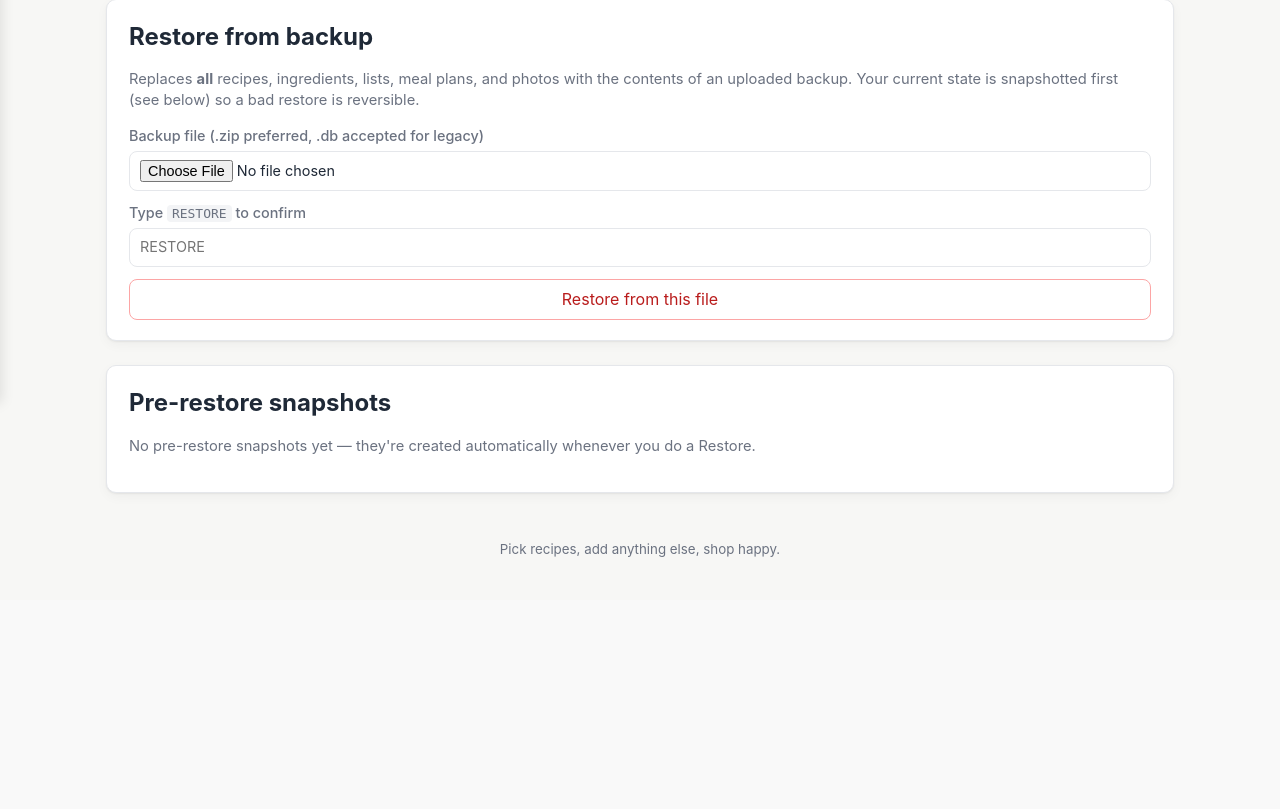
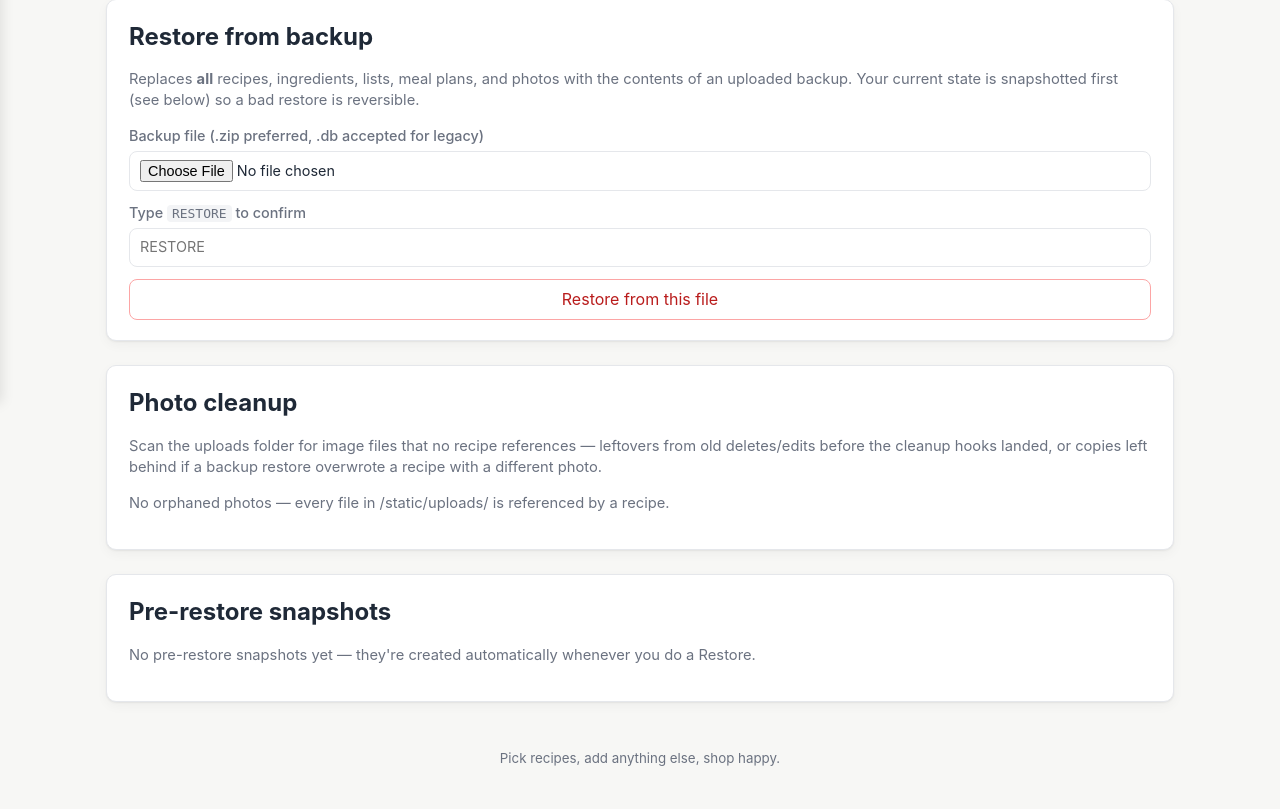
Before and after one commit to kasgore/ShoppingList, a Flask app: page /backup in a window 1280 px wide. Shown: the part 397-1206 px from the top of the page. Before the commit the page ends 954 px from the top, so only its background shows below. Run offline with Flask 3, Linux system fonts and the light colour scheme; some libraries are stand-ins or nearby versions.

Commit message:
Clean up uploaded photos on recipe delete + edit-replace
Three leaks closed:
  - recipe_delete: capture image_url before deleting the row, then
    unlink the file from disk via _delete_uploaded_image_file. Also
    explicitly DELETE FROM recipe_embedding (vec0 doesn't honor FK
    cascades).
  - _save_recipe edit branch: capture old image_url before UPDATE,
    unlink old file if the new image differs.
  - Backup page: new "Photo cleanup" section scans /static/uploads/
    for files not referenced by any recipe and offers a one-click
    bulk-remove for catching past leaks.

_delete_uploaded_image_file is path-traversal hardened: rejects any
URL whose basename contains "/", "\", or "..", and verifies the
resolved path lives under UPLOAD_DIR. Skips deletion when another
recipe still references the same URL (rare edge case where a user
manually pasted the same path into two recipes).

Co-Authored-By: Claude Opus 4.7 (1M context) <noreply@anthropic.com>

```diff
--- a/app.py
+++ b/app.py
@@ -463,6 +463,68 @@ def _refresh_recipe_embedding(db, recipe_id: int) -> None:
     ).fetchall()
     text = _embedding.build_recipe_text(row, ings)
     _embedding.upsert_recipe_embedding(db, recipe_id, text)
+
+
+def _delete_uploaded_image_file(
+    url: str, except_recipe_id: int | None = None
+) -> bool:
+    """Remove an uploaded image file from disk if no other recipe needs it.
+
+    Returns True if a file was actually deleted. Skipped silently when:
+      - `url` doesn't point at /static/uploads/ (external URLs are left alone)
+      - the file's already gone
+      - another recipe (other than `except_recipe_id`) still references it
+
+    Path-traversal hardened: rejects any url containing `..` / `/` / `\\`
+    in the basename and verifies the resolved path lives under UPLOAD_DIR.
+    """
+    if not url or not url.startswith("/static/uploads/"):
+        return False
+    basename = url[len("/static/uploads/"):]
+    if not basename or "/" in basename or "\\" in basename or ".." in basename:
+        return False
+    full = os.path.join(UPLOAD_DIR, basename)
+    try:
+        real_full = os.path.realpath(full)
+        real_dir = os.path.realpath(UPLOAD_DIR)
+        if os.path.commonpath([real_full, real_dir]) != real_dir:
+            return False
+    except (OSError, ValueError):
+        return False
+    if not os.path.isfile(full):
+        return False
+    db = get_db()
+    sql = "SELECT COUNT(*) FROM recipe WHERE image_url = ?"
+    params: list = [url]
+    if except_recipe_id is not None:
+        sql += " AND id != ?"
+        params.append(except_recipe_id)
+    if db.execute(sql, params).fetchone()[0] > 0:
+        return False
+    try:
+        os.remove(full)
+        return True
+    except OSError:
+        return False
+
+
+def _scan_orphan_images() -> list[str]:
+    """Return basenames in UPLOAD_DIR that no recipe.image_url references."""
+    if not os.path.isdir(UPLOAD_DIR):
+        return []
+    db = get_db()
+    referenced: set[str] = set()
+    for row in db.execute(
+        "SELECT image_url FROM recipe WHERE image_url != ''"
+    ).fetchall():
+        url = row["image_url"]
+        if url and url.startswith("/static/uploads/"):
+            referenced.add(url[len("/static/uploads/"):])
+    on_disk: set[str] = set()
+    for fname in os.listdir(UPLOAD_DIR):
+        if os.path.isfile(os.path.join(UPLOAD_DIR, fname)):
+            on_disk.add(fname)
+    return sorted(on_disk - referenced)
 
 
 def _validate_image_url(url: str) -> str:
@@ -1156,8 +1218,24 @@ def create_app() -> Flask:
     @app.route("/recipes/<int:recipe_id>/delete", methods=["POST"])
     def recipe_delete(recipe_id: int):
         db = get_db()
+        # Capture image_url before delete so we can clean up the file.
+        row = db.execute(
+            "SELECT image_url FROM recipe WHERE id = ?", (recipe_id,)
+        ).fetchone()
+        image_url = row["image_url"] if row else ""
+        # vec0 virtual tables don't honor FK cascades — clean up the
+        # embedding row explicitly. OperationalError = extension not
+        # loaded, table doesn't exist; safe to ignore.
+        try:
+            db.execute(
+                "DELETE FROM recipe_embedding WHERE recipe_id = ?", (recipe_id,)
+            )
+        except sqlite3.OperationalError:
+            pass
         db.execute("DELETE FROM recipe WHERE id = ?", (recipe_id,))
         db.commit()
+        if image_url:
+            _delete_uploaded_image_file(image_url, except_recipe_id=recipe_id)
         flash("Recipe deleted.", "success")
         return redirect(url_for("recipes_page"))
 
@@ -1323,13 +1401,44 @@ def create_app() -> Flask:
                     })
                 except OSError:
                     pass
+        orphans = _scan_orphan_images()
+        orphan_bytes = 0
+        for fname in orphans:
+            full = os.path.join(UPLOAD_DIR, fname)
+            try:
+                orphan_bytes += os.path.getsize(full)
+            except OSError:
+                pass
         return render_template(
             "backup.html",
             db_size=db_size,
             photo_count=photo_count,
             photo_bytes=photo_bytes,
             snapshots=snapshots,
-        )
+            orphan_count=len(orphans),
+            orphan_bytes=orphan_bytes,
+        )
+
+    @app.post("/backup/cleanup-orphans")
+    def backup_cleanup_orphans():
+        orphans = _scan_orphan_images()
+        deleted = 0
+        for fname in orphans:
+            full = os.path.join(UPLOAD_DIR, fname)
+            try:
+                os.remove(full)
+                deleted += 1
+            except OSError:
+                pass
+        if deleted:
+            flash(
+                f"Removed {deleted} orphaned photo file"
+                f"{'' if deleted == 1 else 's'}.",
+                "success",
+            )
+        else:
+            flash("No orphaned photos to clean up.", "success")
+        return redirect(url_for("backup_page"))
 
     @app.get("/backup/download")
     def backup_download():
@@ -1681,6 +1790,15 @@ def create_app() -> Flask:
             servings = 4
 
         db = get_db()
+        # Capture the existing image_url before UPDATE so we can clean up
+        # the old uploaded file if the user replaced it.
+        old_image_url = ""
+        if recipe_id is not None:
+            old_row = db.execute(
+                "SELECT image_url FROM recipe WHERE id = ?", (recipe_id,)
+            ).fetchone()
+            if old_row:
+                old_image_url = old_row["image_url"] or ""
         try:
             if recipe_id is None:
                 cur = db.execute(
@@ -1741,6 +1859,12 @@ def create_app() -> Flask:
         db.commit()
         _refresh_recipe_embedding(db, recipe_id)
         db.commit()
+        # If the user replaced the image (or removed it), unlink the old
+        # uploaded file from disk so we don't accumulate orphans.
+        if old_image_url and old_image_url != image_url:
+            _delete_uploaded_image_file(
+                old_image_url, except_recipe_id=recipe_id
+            )
         flash(f"Saved recipe: {name}.", "success")
         return redirect(url_for("recipes_page"))
 
--- a/templates/backup.html
+++ b/templates/backup.html
@@ -50,6 +50,28 @@
 </section>
 
 <section class="card">
+  <h2>Photo cleanup</h2>
+  <p class="muted">
+    Scan the uploads folder for image files that no recipe references —
+    leftovers from old deletes/edits before the cleanup hooks landed,
+    or copies left behind if a backup restore overwrote a recipe with
+    a different photo.
+  </p>
+  {% if orphan_count and orphan_count > 0 %}
+    <p>
+      <strong>{{ orphan_count }} orphan photo{{ '' if orphan_count == 1 else 's' }}</strong>
+      ({{ '%.1f' % (orphan_bytes / 1024 / 1024) }} MB).
+    </p>
+    <form action="{{ url_for('backup_cleanup_orphans') }}" method="post"
+          onsubmit="return confirm('Permanently delete {{ orphan_count }} orphaned photo file(s)?');">
+      <button type="submit" class="button danger">Remove orphan photos</button>
+    </form>
+  {% else %}
+    <p class="muted">No orphaned photos — every file in /static/uploads/ is referenced by a recipe.</p>
+  {% endif %}
+</section>
+
+<section class="card">
   <h2>Pre-restore snapshots</h2>
   {% if snapshots %}
     <p class="muted">
```
